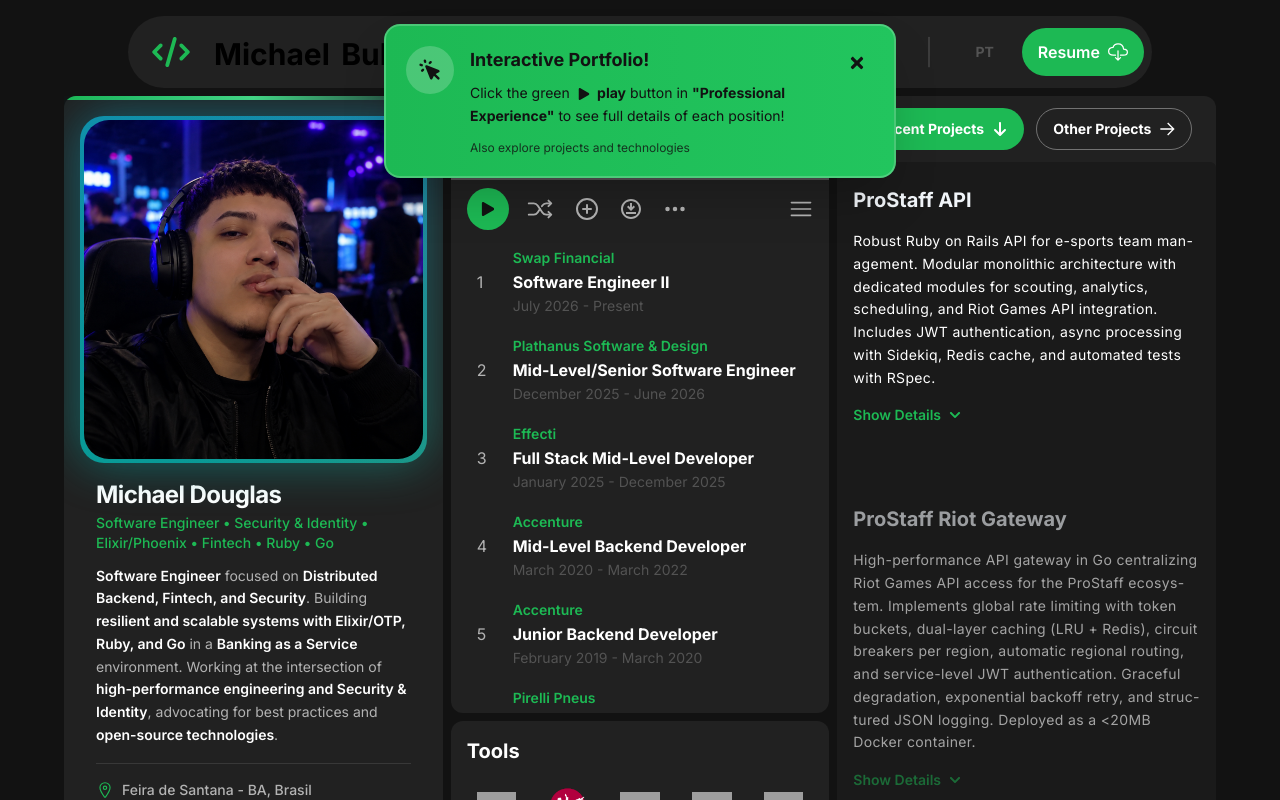
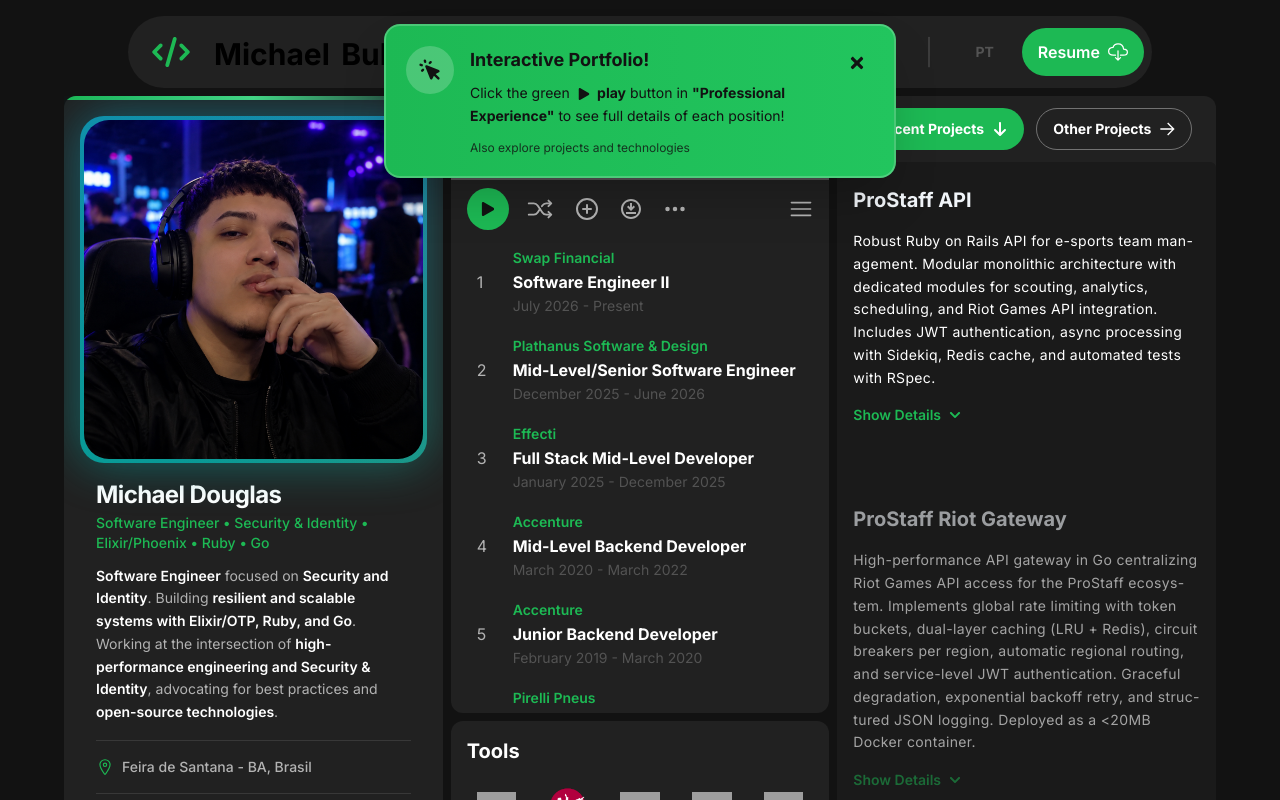
Before and after one commit to Bulletdev/PORTFOLIO, a Next.js app: page / in a window 1280 px wide. Shown: the top 800 px of the page. Built offline with nearby package versions, Linux system fonts and the light colour scheme; grey boxes are pictures that could not be loaded.

Commit message:
chore: improve descriptions

```diff
--- a/i18n/en.ts
+++ b/i18n/en.ts
@@ -6,16 +6,14 @@
     toggleLang: "PT",
   },
   profile: {
-    subtitle: "Software Engineer • Security & Identity • Elixir/Phoenix • Fintech • Ruby • Go",
+    subtitle: "Software Engineer • Security & Identity • Elixir/Phoenix • Ruby • Go",
     bioSegments: [
       { text: "Software Engineer", highlight: true },
       { text: " focused on ", highlight: false },
-      { text: "Distributed Backend, Fintech, and Security", highlight: true },
+      { text: "Security and Identity", highlight: true },
       { text: ". Building ", highlight: false },
       { text: "resilient and scalable systems with Elixir/OTP, Ruby, and Go", highlight: true },
-      { text: " in a ", highlight: false },
-      { text: "Banking as a Service", highlight: true },
-      { text: " environment. Working at the intersection of ", highlight: false },
+      { text: ". Working at the intersection of ", highlight: false },
       { text: "high-performance engineering and Security & Identity", highlight: true },
       { text: ", advocating for best practices and ", highlight: false },
       { text: "open-source technologies", highlight: true },
--- a/i18n/pt.ts
+++ b/i18n/pt.ts
@@ -6,18 +6,16 @@
     toggleLang: "EN",
   },
   profile: {
-    subtitle: "Engenheiro de Software • Segurança & Identidade • Elixir/Phoenix • Fintech • Ruby • Go",
+    subtitle: "Engenheiro de Software • Segurança & Identidade • Elixir/Phoenix • Ruby • Go",
     bioSegments: [
       { text: "Engenheiro de Software", highlight: true },
       { text: " focado em ", highlight: false },
-      { text: "Backend Distribuído, Fintech e Segurança", highlight: true },
+      { text: "Segurança e Identidade", highlight: true },
       { text: ". Construindo sistemas ", highlight: false },
       { text: "resilientes e escaláveis com Elixir/OTP, Ruby e Go", highlight: true },
-      { text: " em ambiente de ", highlight: false },
-      { text: "Banking as a Service", highlight: true },
       { text: ". Atuando na interseção entre ", highlight: false },
       { text: "engenharia de alta performance e Segurança & Identidade", highlight: true },
-      { text: ", promovendo boas práticas e ", highlight: false },
+      { text: ", defendendo boas práticas e promovendo ", highlight: false },
       { text: "tecnologias open-source", highlight: true },
       { text: ".", highlight: false },
     ],
```
